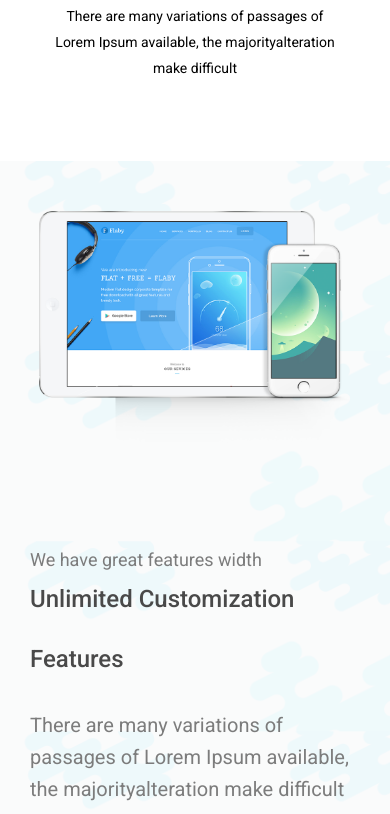
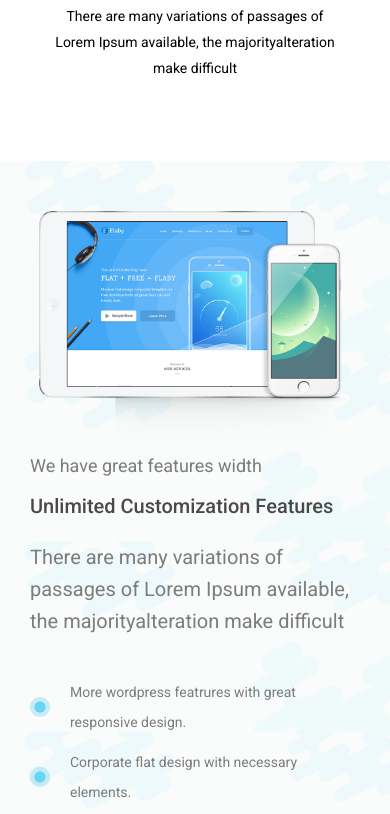
Before and after one commit to tuln2410/flaby, a plain HTML site: page index.html in a window 390 px wide. Shown: the part 2083-2897 px from the top of the page. Drawn offline with Linux system fonts and the light colour scheme.

Commit message:
Update style.css

```diff
--- a/style.css
+++ b/style.css
@@ -723,7 +723,7 @@ header nav ul li a:hover {background-color: rgba(0, 0, 0, 0.2);}
     display: none;
     }
     #resource {
-        padding: 350px 30px 132px;
+        padding: 390px 30px 132px;
         background: url(images/resource-mockup.png) no-repeat center 30px;
         background-size: 90%;
     }
@@ -743,3 +743,29 @@ header nav ul li a:hover {background-color: rgba(0, 0, 0, 0.2);}
         margin-bottom: 25px;
     }
 }
+@media only screen and (max-width: 500px){
+    .features__content {
+        padding: 330px 30px 0;
+    }
+    #resource {
+        padding: 310px 30px 132px;
+    }
+}
+@media only screen and (max-width: 400px) {
+    .features__content {
+        padding: 280px 30px 0;
+    }
+    #features .heading-section span {
+        line-height: 50px;
+    }
+    #features .heading-section {
+        font-size: 20px;
+        line-height: 30px;
+    }
+    .features__content ul li {
+        margin-bottom: 10px;
+    }
+    #resource {
+        padding: 270px 30px 132px;
+    }
+}
```
